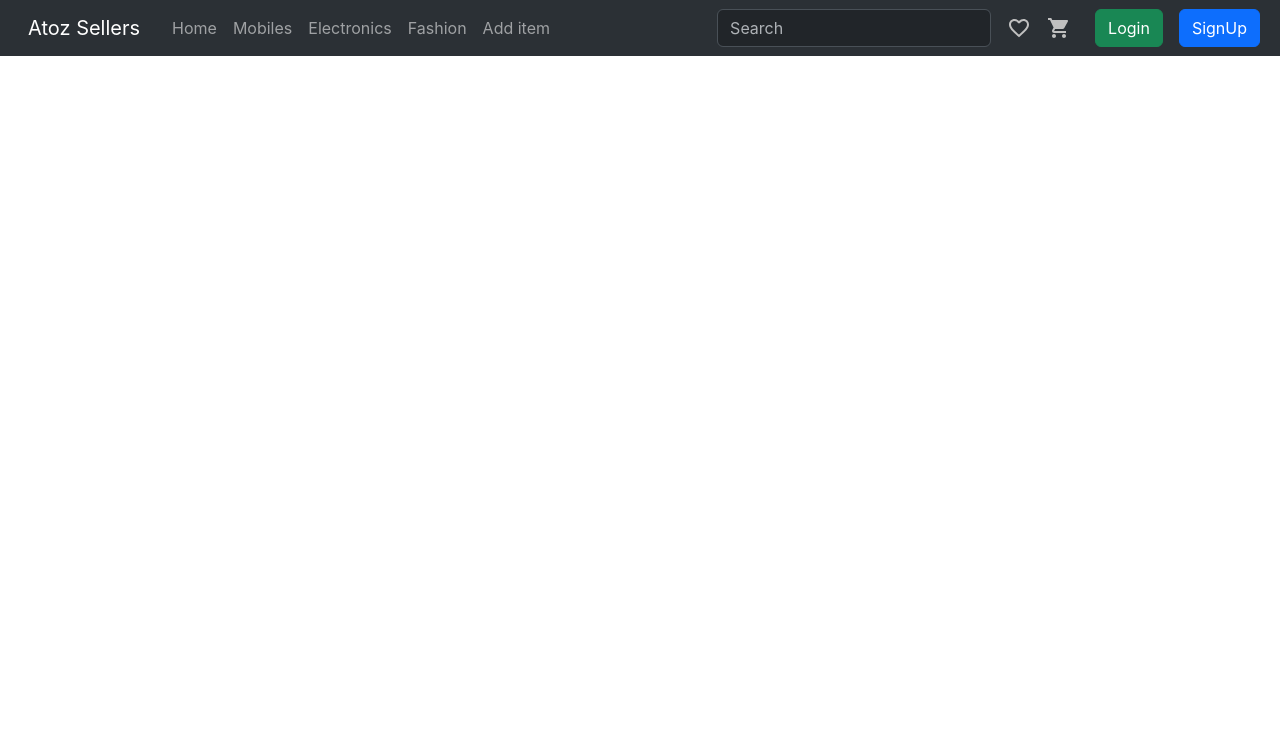
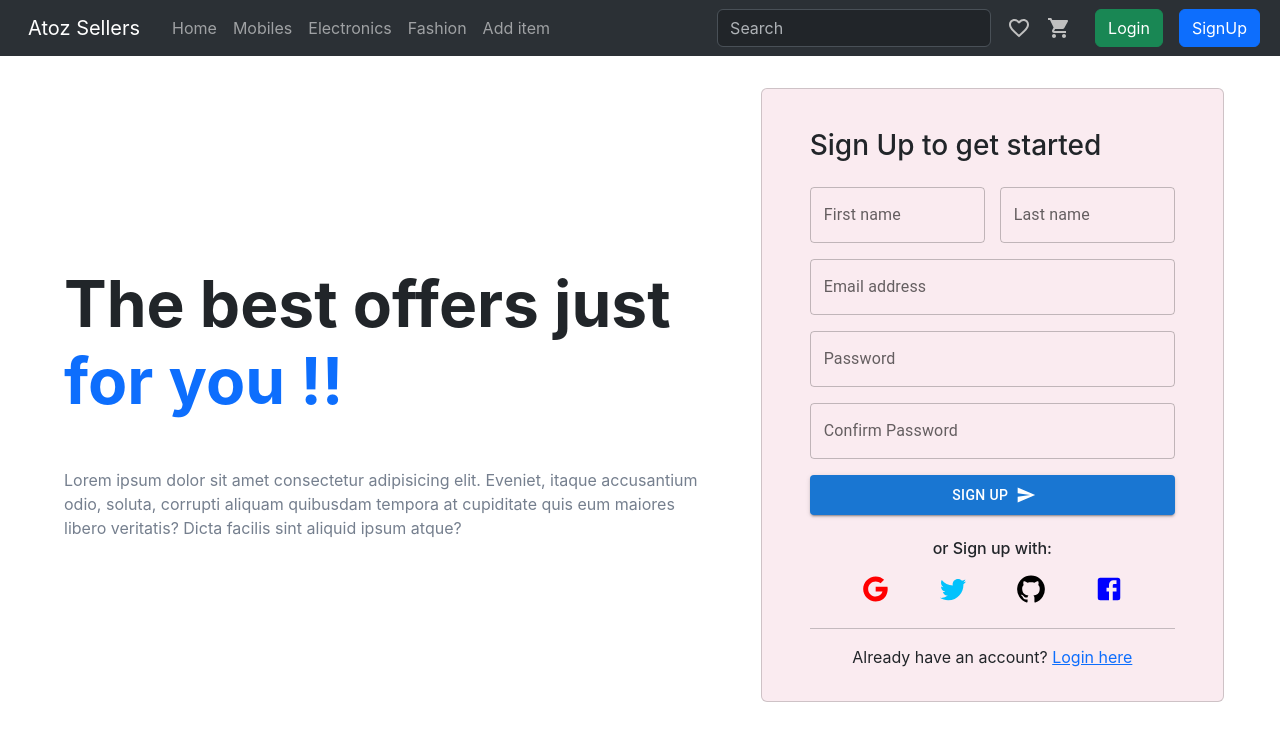
Before and after one commit to MeetButani27/Shopping-app, a React (Create React App) app: page /signup in a window 1280 px wide. Shown: the top 740 px of the page. Built offline with nearby package versions, Linux system fonts and the light colour scheme.

Commit message:
Designed Login and Signup page

```diff
--- a/package.json
+++ b/package.json
@@ -12,6 +12,8 @@
     "@testing-library/user-event": "^13.5.0",
     "axios": "^1.3.4",
     "bootstrap": "^5.2.3",
+    "history": "^5.3.0",
+    "mdb-react-ui-kit": "^6.0.0",
     "react": "^18.2.0",
     "react-bootstrap": "^2.7.2",
     "react-dom": "^18.2.0",
--- a/src/App.js
+++ b/src/App.js
@@ -5,6 +5,8 @@ import Electronics from './components/Electronics';
 import Fashion from './components/Fashion';
 import { BrowserRouter as Router, Routes, Route } from "react-router-dom";
 import AddItem from './components/AddItem';
+import Login from './components/Login';
+import Signup from './components/Signup';
 
 
 function App() {
@@ -18,6 +20,8 @@ function App() {
             <Route exact path="/electronics" element={ <Electronics /> } key="electronics" />
             <Route exact path="/fashion" element={ <Fashion /> } key="fashion" />
             <Route exact path="/additem" element={ <AddItem /> } key="additem" />
+            <Route exact path="/login" element={ <Login /> } key="login" />
+            <Route exact path="/signup" element={ <Signup /> } key="signup" />
           </Routes>
         </Router>
     </>
--- a/src/components/Home.js
+++ b/src/components/Home.js
@@ -1,7 +1,7 @@
 import React from "react";
 import Carousel from "./Carousel";
 import Item from "./Item";
-import Galaxym51 from "../images/galaxym51.webp";
+import Button from '@mui/material/Button';
 // import Router from "../images/router.webp";
 import { useState, useEffect } from 'react';
 import axios from 'axios';
@@ -29,6 +29,22 @@ function Home() {
   return (
     <>
       <Carousel />
+
+
+      <div style={{ 'backgroundColor': '#e9ebf0' , 'margin': '0px'}}>
+        <div className="container-fluid px-4 py-3">
+          <h5 className="pb-4">Choose from a wide range of categories:</h5>
+            <div style={{ 'display':'flex' , 'justifyContent': 'space-evenly'}}>
+            <Button variant="outlined" size="medium" color="error">Mobiles</Button>
+            <Button variant="outlined" size="medium" color="success">Electronics</Button>
+            <Button variant="outlined" size="medium" color="error">Fashion</Button>
+            <Button variant="outlined" size="medium" color="success">Grocery</Button>
+            <Button variant="outlined" size="medium" color="error">Furniture</Button>
+            </div>
+        </div>
+      </div>
+
+
       <div className="mx-2 my-5 row row-cols-lg-4 row-cols-md-3 row-cols-sm-2 g-4">
         {items.map((item,idx) => {
           return(<Item
--- /dev/null
+++ b/src/components/Login.js
@@ -0,0 +1,75 @@
+import React from 'react'
+import { MDBCol, MDBRow, MDBCard, MDBCardBody} from 'mdb-react-ui-kit';
+import TextField from '@mui/material/TextField';
+import Button from '@mui/material/Button';
+import SendIcon from '@mui/icons-material/Send';
+import FacebookIcon from '@mui/icons-material/Facebook';
+import TwitterIcon from '@mui/icons-material/Twitter';
+import GoogleIcon from '@mui/icons-material/Google';
+import GitHubIcon from '@mui/icons-material/GitHub';
+import { Link } from 'react-router-dom';
+
+function Login() {
+  return (
+    <>
+        <div className='px-5 pt-3'>
+
+        <MDBRow>
+            <MDBCol md='7' className='text-center text-md-start d-flex flex-column justify-content-center'>
+                <h1 className="my-5 display-3 fw-bold ls-tight px-3">
+                    The best offers just <br />
+                    <span className="text-primary">for you !!</span>
+                </h1>
+                <p className='px-3' style={{color: 'hsl(217, 10%, 50.8%)'}}>
+                    Lorem ipsum dolor sit amet consectetur adipisicing elit.
+                    Eveniet, itaque accusantium odio, soluta, corrupti aliquam
+                    quibusdam tempora at cupiditate quis eum maiores libero
+                    veritatis? Dicta facilis sint aliquid ipsum atque?
+                </p>
+            </MDBCol>
+
+            <MDBCol md='5'>
+
+                <MDBCard className='mx-4' style={{ 'backgroundColor': '#f1e8fa', 'marginTop': '80px' }}>
+                <MDBCardBody className='px-5 mt-4 '>
+
+                    <h3 className='pb-4'>Log In to continue</h3>
+
+                    <div className='py-3' style={{ 'display': 'flex', 'justifyContent': 'space-between'}}>
+                        <TextField id="outlined-required" label="Email address" style={{ 'width': '100%' }} />
+                    </div>
+                    <div className='pt-1 pb-4' style={{ 'display': 'flex', 'justifyContent': 'space-between'}}>
+                        <TextField id="outlined-required" label="Password" style={{ 'width': '100%' }} />
+                    </div>
+
+                    <Button variant="contained" className="my-4 px-5 py-2" type="submit" style={{ 'width': '100%' }} endIcon={<SendIcon />}> Log In </Button>
+
+                    {/* <hr />
+
+                    <div className="text-center py-3">
+                        <h6 className='pb-3'>or Login in with:</h6>
+
+                        <GoogleIcon size="large" className='mx-4' style={{ 'color': 'red', 'fontSize': '30px' }} />
+                        <TwitterIcon size="large" className='mx-4' style={{ 'color': '#03c2fc', 'fontSize': '30px' }} />
+                        <GitHubIcon size="large" className='mx-4' style={{ 'color': 'black', 'fontSize': '30px' }} />
+                        <FacebookIcon size="large" className='mx-4' style={{ 'color': 'blue', 'fontSize': '30px' }} />
+                    </div> */}
+
+
+
+                    <div style={{ 'margin': '0px', 'padding': '0px' }} className='text-center pt-4'>
+                        <hr />
+                        <p>Don't have an account? <Link to="/signup">Sign Up here </Link></p>
+                    </div>
+
+                </MDBCardBody>
+                </MDBCard>
+
+            </MDBCol>
+        </MDBRow>
+        </div>
+    </>
+  )
+}
+
+export default Login;
--- a/src/components/Navbar.js
+++ b/src/components/Navbar.js
@@ -1,9 +1,20 @@
 import React from 'react';
 import ShoppingCartIcon from '@mui/icons-material/ShoppingCart';
 import FavoriteBorderIcon from '@mui/icons-material/FavoriteBorder';
-import { Link } from 'react-router-dom';
+import { Link, useNavigate } from 'react-router-dom';
 
 function Navbar() {
+
+  const navigate = useNavigate();
+
+  const navigateToLogin = () => {
+    navigate('/login');
+  };
+
+  const navigateToSignup = () => {
+    navigate('/signup');
+  };
+
   return (
     <>
         <nav className="navbar navbar-expand-lg bg-body-tertiary" data-bs-theme="dark">
@@ -34,8 +45,8 @@ function Navbar() {
                     <input className="form-control me-2" type="search" placeholder="Search" aria-label="Search" />
                     <FavoriteBorderIcon className="mx-2" style={{color: 'silver', margin: 'auto'}}/>
                     <ShoppingCartIcon className="mx-2 me-3" style={{color: 'silver', margin: 'auto'}}/>
-                    <button className="btn btn-success mx-2" type="submit">Login</button>
-                    <button className="btn btn-primary mx-2" type="submit">SignUp</button>
+                    <button className="btn btn-success mx-2" type="submit" onClick={ navigateToLogin }>Login</button>
+                    <button className="btn btn-primary mx-2" type="submit" onClick={ navigateToSignup }>SignUp</button>
                   </form>
                 </div>
             </div>
--- /dev/null
+++ b/src/components/Signup.js
@@ -0,0 +1,78 @@
+import React from 'react'
+import { MDBCol, MDBRow, MDBCard, MDBCardBody} from 'mdb-react-ui-kit';
+import TextField from '@mui/material/TextField';
+import Button from '@mui/material/Button';
+import SendIcon from '@mui/icons-material/Send';
+import FacebookIcon from '@mui/icons-material/Facebook';
+import TwitterIcon from '@mui/icons-material/Twitter';
+import GoogleIcon from '@mui/icons-material/Google';
+import GitHubIcon from '@mui/icons-material/GitHub';
+import { Link } from 'react-router-dom';
+
+function Signup() {
+  return (
+    <>
+        <div className='px-5 pt-3'>
+
+        <MDBRow>
+            <MDBCol md='7' className='text-center text-md-start d-flex flex-column justify-content-center'>
+                <h1 className="my-5 display-3 fw-bold ls-tight px-3">
+                    The best offers just <br />
+                    <span className="text-primary">for you !!</span>
+                </h1>
+                <p className='px-3' style={{color: 'hsl(217, 10%, 50.8%)'}}>
+                    Lorem ipsum dolor sit amet consectetur adipisicing elit.
+                    Eveniet, itaque accusantium odio, soluta, corrupti aliquam
+                    quibusdam tempora at cupiditate quis eum maiores libero
+                    veritatis? Dicta facilis sint aliquid ipsum atque?
+                </p>
+            </MDBCol>
+
+            <MDBCol md='5'>
+
+                <MDBCard className='mt-3 mx-2' style={{ 'backgroundColor': '#faebf0' }}>
+                <MDBCardBody className='px-5 mt-4'>
+
+                    <h3 className='pb-2'>Sign Up to get started</h3>
+
+                    <div className='pt-2' style={{ 'display': 'flex', 'justifyContent': 'space-between'}}>
+                        <TextField id="outlined-required" label="First name" style={{ 'width': '48%' }} />
+                        <TextField id="outlined-required" label="Last name" style={{ 'width': '48%' }} />
+                    </div>
+                    <div className='pt-3' style={{ 'display': 'flex', 'justifyContent': 'space-between'}}>
+                        <TextField id="outlined-required" label="Email address" style={{ 'width': '100%' }} />
+                    </div>
+                    <div className='pt-3' style={{ 'display': 'flex', 'justifyContent': 'space-between'}}>
+                        <TextField id="outlined-required" label="Password" style={{ 'width': '100%' }} />
+                    </div>
+                    <div className='pt-3' style={{ 'display': 'flex', 'justifyContent': 'space-between'}}>
+                        <TextField id="outlined-required" label="Confirm Password" style={{ 'width': '100%' }} />
+                    </div>
+
+                    <Button variant="contained" className="my-3 px-5 py-2" type="submit" style={{ 'width': '100%' }} endIcon={<SendIcon />}> Sign Up </Button>
+
+                    <div className="text-center">
+                        <h6 className='py-2'>or Sign up with:</h6>
+
+                        <GoogleIcon size="large" className='mx-4' style={{ 'color': 'red', 'fontSize': '30px' }} />
+                        <TwitterIcon size="large" className='mx-4' style={{ 'color': '#03c2fc', 'fontSize': '30px' }} />
+                        <GitHubIcon size="large" className='mx-4' style={{ 'color': 'black', 'fontSize': '30px' }} />
+                        <FacebookIcon size="large" className='mx-4' style={{ 'color': 'blue', 'fontSize': '30px' }} />
+                    </div>
+
+                    <div style={{ 'margin': '0px', 'padding': '0px' }} className='text-center pt-2'>
+                        <hr />
+                        <p>Already have an account? <Link to="/login">Login here </Link></p>
+                    </div>
+
+                </MDBCardBody>
+                </MDBCard>
+
+            </MDBCol>
+        </MDBRow>
+        </div>
+    </>
+  )
+}
+
+export default Signup;
```
Also changed, not shown: 1 other file (tests, documents, lock files or other folders).
